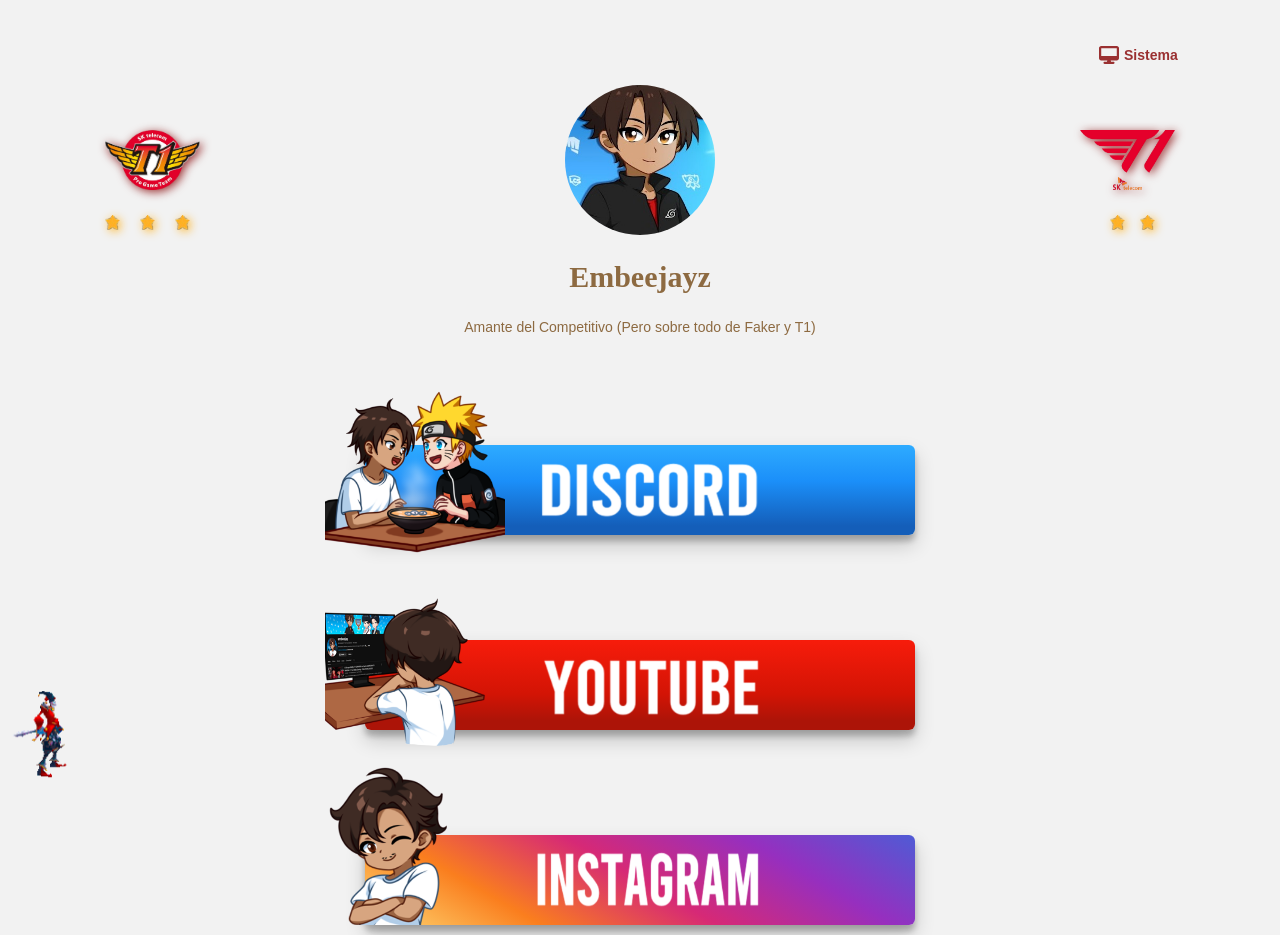
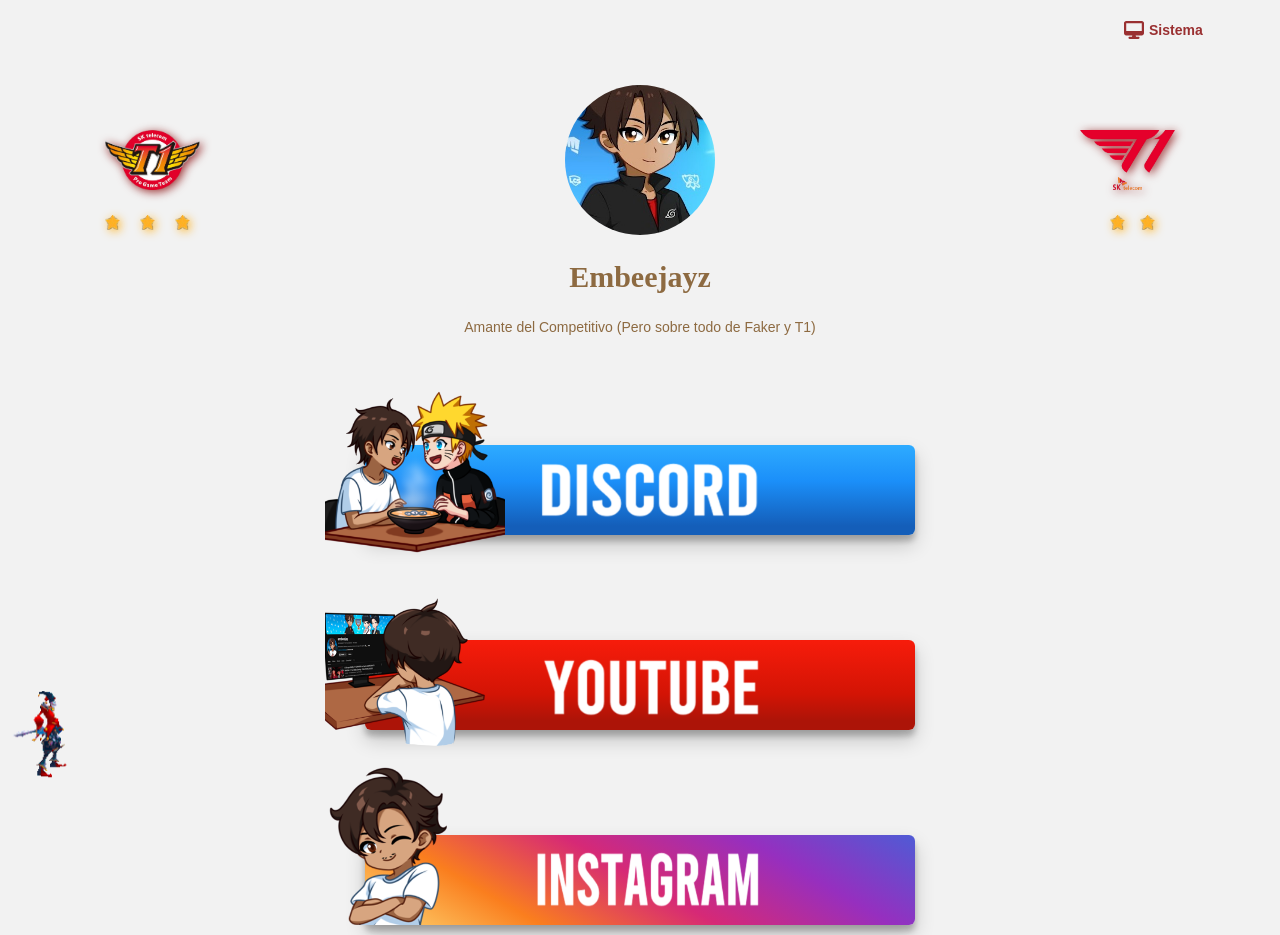
Before and after one commit to embee-org/embee-links, an Astro site: page / in a window 1280 px wide. Shown: the top 935 px of the page. Built offline with nearby package versions, Linux system fonts and the light colour scheme; Astro itself is replaced by a stand-in of ours.

Commit message:
feat: :recycle: reorganizacion secciones home page

```diff
--- a/src/layouts/base-layout/index.astro
+++ b/src/layouts/base-layout/index.astro
@@ -2,6 +2,7 @@
 import { Footer } from "@components/footer";
 import "@fontsource-variable/inter";
 import "@fontsource-variable/noto-serif";
+import { Header } from "src/pages/_Sections/header";
 
 interface Props {
   title: string;
@@ -42,6 +43,7 @@
     <link rel="shortcut icon" href="/favicon.ico" type="image/x-icon" />
   </head>
   <body>
+    <Header />
     <slot />
     <Footer />
   </body>
@@ -54,7 +56,7 @@
 <style>
   body {
     display: grid;
-    grid-auto-flow: column;
+    grid-auto-flow: row;
     grid-template-rows: 1fr auto;
     height: 100dvh;
     min-height: 100dvh;
--- /dev/null
+++ b/src/pages/_Sections/header/index.astro
@@ -0,0 +1,17 @@
+---
+import { SelectTheme } from "@components/select-theme";
+---
+
+<div class="select-theme-container">
+  <SelectTheme />
+</div>
+
+<style>
+  .select-theme-container {
+    align-items: center;
+    display: flex;
+    justify-content: flex-end;
+    padding-inline: 55px;
+    width: 100%;
+  }
+</style>
--- /dev/null
+++ b/src/pages/_Sections/header/index.ts
@@ -0,0 +1 @@
+export { default as Header } from "./index.astro";
--- a/src/pages/index.astro
+++ b/src/pages/index.astro
@@ -3,7 +3,6 @@
 import { EmbeeBanner } from "@components/embee-banner";
 import { FloatIcon } from "@components/float-icon";
 import { LinkDetail } from "@components/link-detail";
-import { SelectTheme } from "@components/select-theme";
 import { SponsorDetail } from "@components/sponsor-detail";
 import { BaseLayout } from "@layouts/base-layout";
 import { getSponsors } from "@services/getSponsors";
@@ -14,7 +13,6 @@
 
 <BaseLayout title="Embeejayz">
   <main>
-    <div class="select-theme-container"><SelectTheme /></div>
     <div class="avatar-container">
       <FloatIcon
         url="/logos/skt-t1.png"
@@ -192,13 +190,6 @@
     padding: 25px;
     width: 100%;
   }
-  .select-theme-container {
-    align-items: center;
-    display: flex;
-    justify-content: flex-end;
-    padding-inline: 55px;
-    width: 100%;
-  }
   .avatar-container {
     position: relative;
     align-items: center;
```
